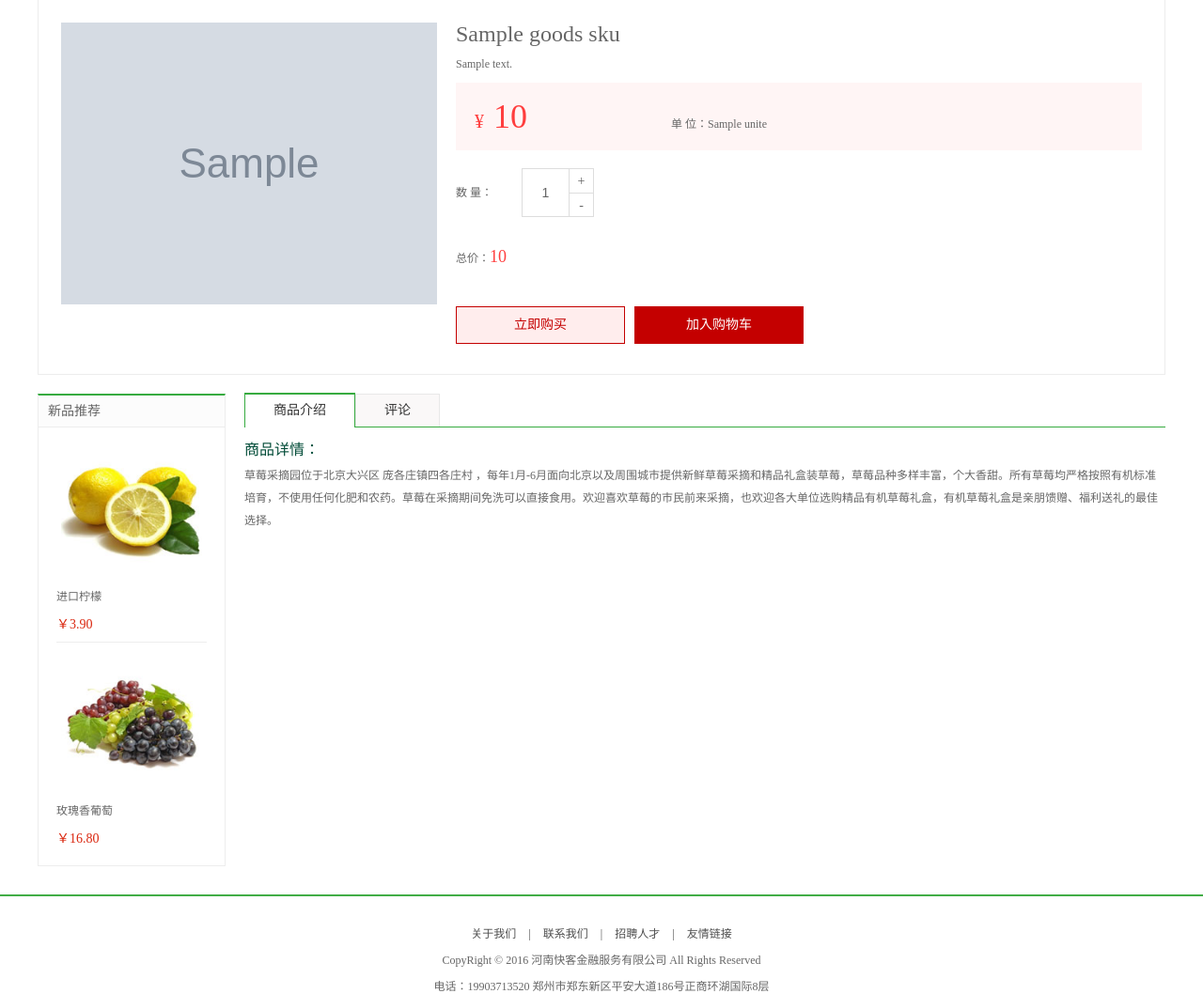
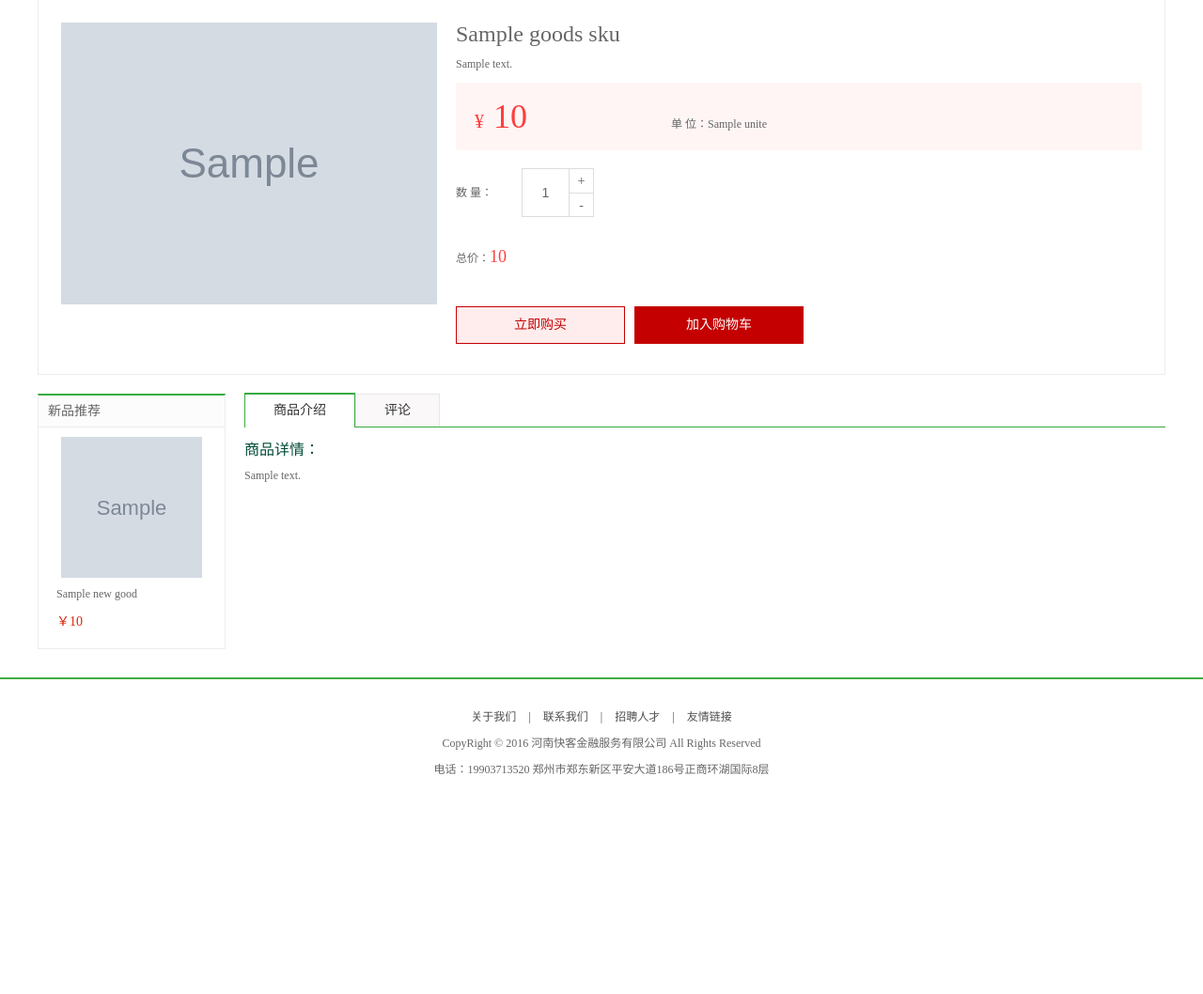
Before and after one commit to wangruoyudev/daily_fresh, a Django app: template apps/goods/templates/goods/detail.html in a window 1280 px wide. Shown: the part 228-1286 px from the top of the page at 94% size. After the commit the page ends 1052 px from the top, so only its background shows below. Run offline with Django 3.2, Linux system fonts and the light colour scheme; the template is opened without the code that fills it: most values are stand-ins (such as "Sample title", 1, 10 or a date in 2020); grey boxes marked "Sample" are stand-in pictures; some libraries are stand-ins or nearby versions.

Commit message:
传入最新商品和详情

```diff
--- a/apps/goods/templates/goods/detail.html
+++ b/apps/goods/templates/goods/detail.html
@@ -39,16 +39,13 @@
 			<div class="new_goods">
 				<h3>新品推荐</h3>
 				<ul>
+				{% for new_goods in new_goods_list %}
 					<li>
-						<a href="#"><img src="images/goods/goods001.jpg"></a>
-						<h4><a href="#">进口柠檬</a></h4>
-						<div class="prize">￥3.90</div>
+						<a href="{% url 'goods:detail' new_goods.id %}"><img src="{{new_goods.image.url}}"></a>
+						<h4><a href="{% url 'goods:detail' new_goods.id %}">{{new_goods.name}}</a></h4>
+						<div class="prize">￥{{new_goods.price}}</div>
 					</li>
-					<li>
-						<a href="#"><img src="images/goods/goods002.jpg"></a>
-						<h4><a href="#">玫瑰香葡萄</a></h4>
-						<div class="prize">￥16.80</div>
-					</li>
+				{% endfor %}
 				</ul>
 			</div>
 		</div>
@@ -62,7 +59,7 @@
 			<div class="tab_content">
 				<dl>
 					<dt>商品详情：</dt>
-					<dd>草莓采摘园位于北京大兴区 庞各庄镇四各庄村 ，每年1月-6月面向北京以及周围城市提供新鲜草莓采摘和精品礼盒装草莓，草莓品种多样丰富，个大香甜。所有草莓均严格按照有机标准培育，不使用任何化肥和农药。草莓在采摘期间免洗可以直接食用。欢迎喜欢草莓的市民前来采摘，也欢迎各大单位选购精品有机草莓礼盒，有机草莓礼盒是亲朋馈赠、福利送礼的最佳选择。 </dd>
+					<dd>{{goods_spu.detail}}</dd>
 				</dl>
 			</div>
 
```
Also changed, not shown: apps/goods/views.py (+12 -2 lines).
